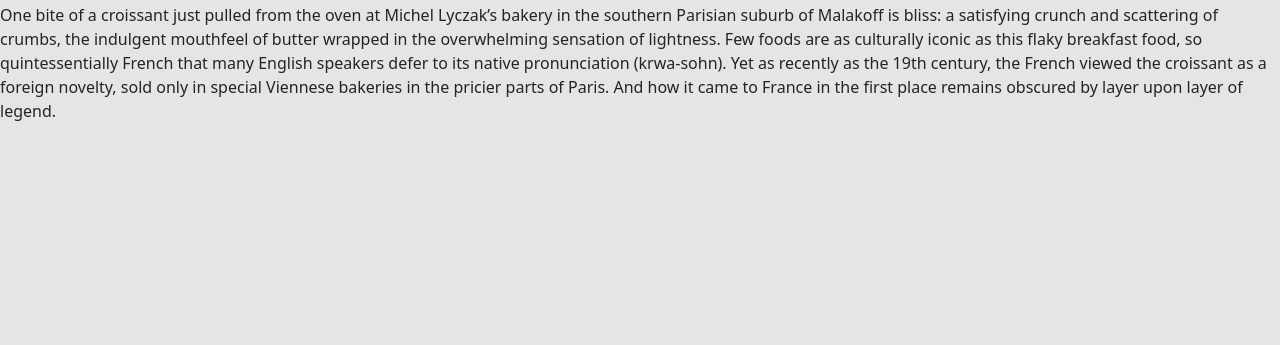
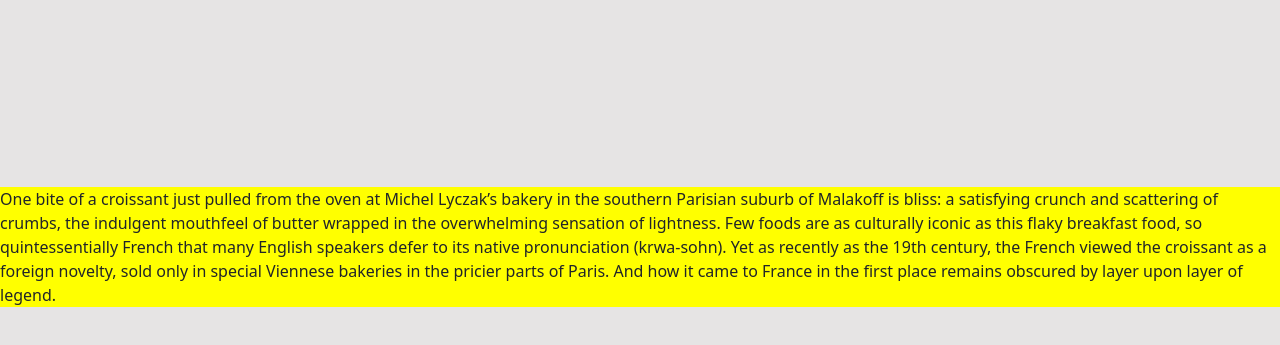
Before and after one commit to TataKor/Croissant-w3, a plain HTML site: page index.html in a window 1280 px wide. Shown: the part 153-498 px from the top of the page. Drawn offline with nearby package versions, Linux system fonts and the light colour scheme.

Commit message:
Update styles.css

```diff
--- a/css/styles.css
+++ b/css/styles.css
@@ -9,7 +9,7 @@
   margin-top: 100px;
 }
 
-div.container4 p {
+div.container4 {
   margin: 0;
   background: yellow;
   position: absolute;
```
